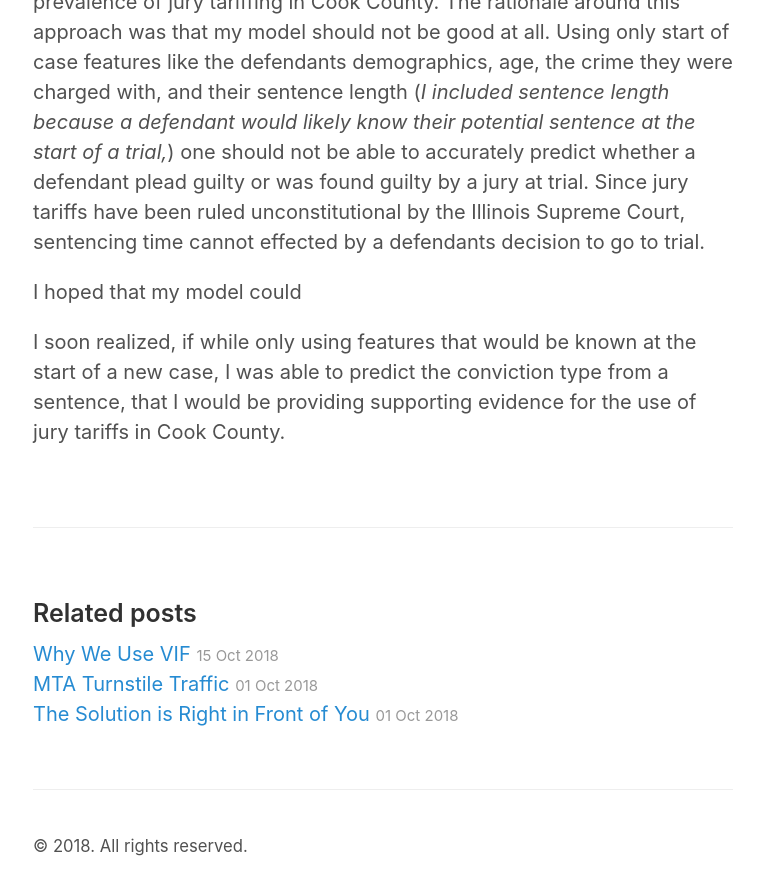
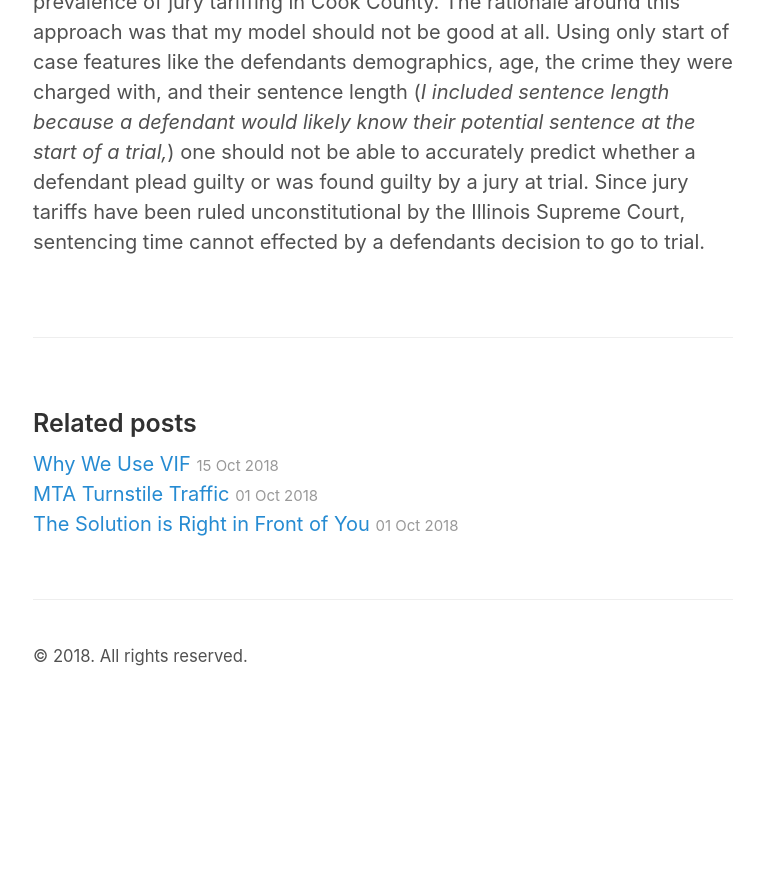
Before and after one commit to cyaris/cyaris.github.io-original, a Jekyll site: the page built from _posts/2018-11-02-post.md, in a window 1280 px wide and 900 px high, scrolled down 1196 px. Shown: the top 895 px of the window, without its empty margins (257-1021 px from the left). Built offline with Jekyll 4.4.1, drawn with Linux system fonts in a browser that asks for light colours; nearby versions of some CDN libraries; after the commit the page ends 1906 px from its top, so only the background shows below that.

Commit message:
Made updates to new blog post.

```diff
--- a/_posts/2018-11-02-post.md
+++ b/_posts/2018-11-02-post.md
@@ -13,8 +13,3 @@ My most recent data science project entailed using court sentencing data to pred
 Upon speaking with a close friend about my project, I was pointed in the direction toward [a Chicago Tribune article](https://www.chicagotribune.com/news/ct-xpm-1985-10-13-8503090729-story.html) on "jury tariffs," a concept which refers to the defendants receiving an increase in sentencing time when they take their case to trial instead of pleading guilty. We expect the same penalty for the same crimes, but jury tariffs suggests that this is often not the case. According to one anonymous Cook County Judge quoted in the Chicago Tribune article, "Not having a jury trial can save a lot of time and effort. Pragmatically speaking, it’s necessary and it’s justified to give a guy a tougher sentence if he takes more time and burdens the system." (Tybor, Joseph R. & Eissman, Mark. "JUDGES PENALIZE THE GUILTY FOR EXERCISING RIGHT TO JURY TRIAL." *Chicago Tribune,* 13 October 1985') While some may see logic in this judge's efforts to keep the justice system from becoming backlogged with too many cases, the reality (*as stated in the Chicago Tribune article*) is that "The Illinois Supreme Court has ruled on several occasions that the accused cannot be punished for electing to have his case decided by a jury." (Tybor & Eissman)
 
 I soon realized that by predicting conviction type using only features that would be known at the start of a new case, I could investigate the prevalence of jury tariffing in Cook County. The rationale around this approach was that my model should not be good at all. Using only start of case features like the defendants demographics, age, the crime they were charged with, and their sentence length (*I included sentence length because a defendant would likely know their potential sentence at the start of a trial,*) one should not be able to accurately predict whether a defendant plead guilty or was found guilty by a jury at trial. Since jury tariffs have been ruled unconstitutional by the Illinois Supreme Court, sentencing time cannot effected by a defendants decision to go to trial.
-
-
-I hoped that my model could
-
-I soon realized, if while only using features that would be known at the start of a new case, I was able to predict the conviction type from a sentence, that I would be providing supporting evidence for the use of jury tariffs in Cook County.
```
